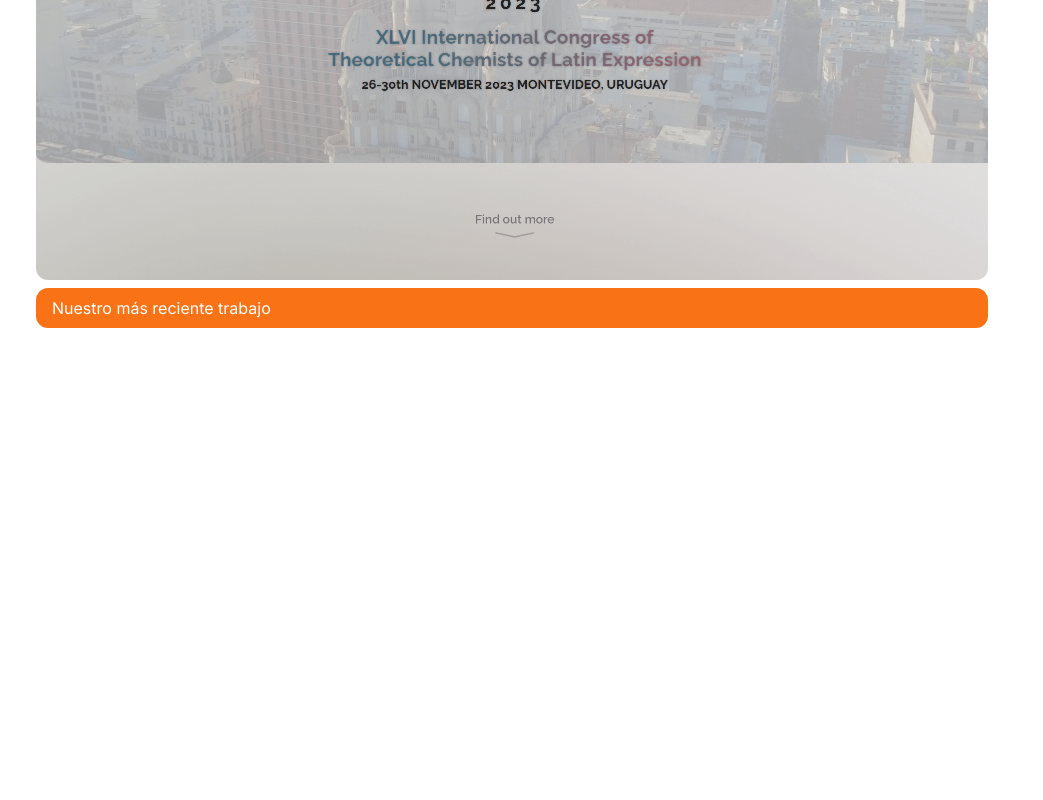
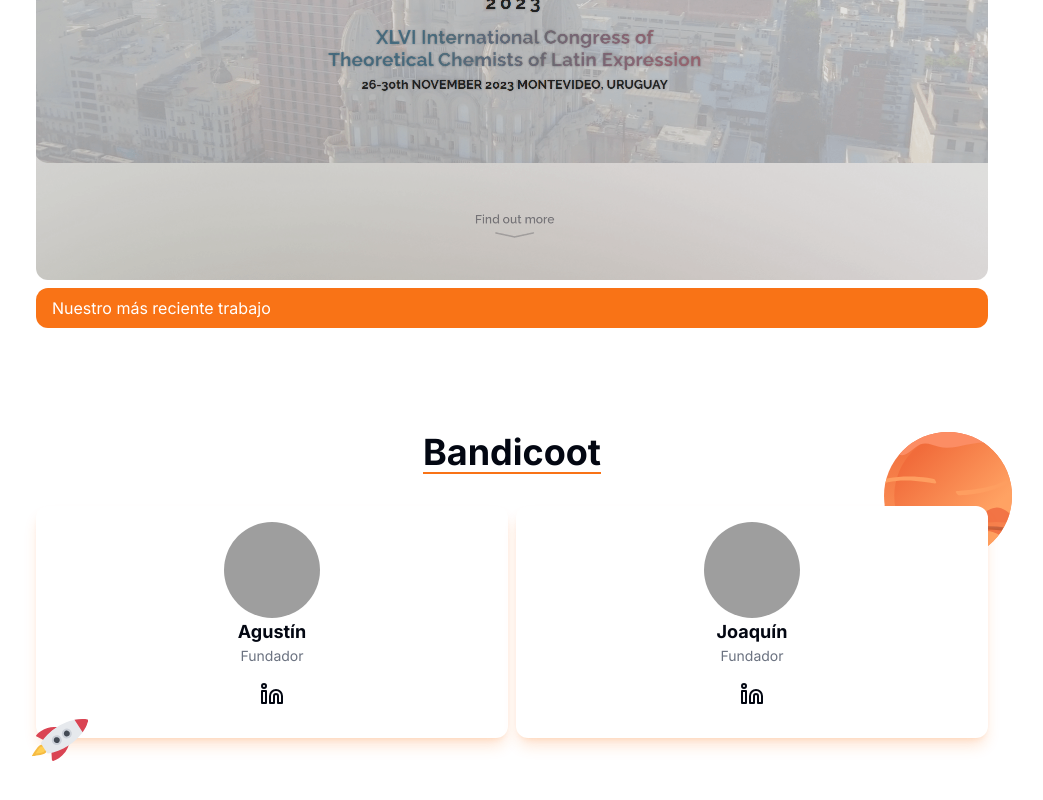
Before and after one commit to joaquinjoaco/bandicoot-2024, a Next.js app: page / in a window 1280 px wide. Shown: the part 724-1524 px from the top of the page, without its empty margins (128-1171 px from the left). Before the commit the page ends 1252 px from the top, so only its background shows below. Built offline with nearby package versions, Linux system fonts and the light colour scheme; grey boxes are pictures that could not be loaded.

Commit message:
feat: collaborator card & svg fiddling around

```diff
--- a/app/page.tsx
+++ b/app/page.tsx
@@ -1,12 +1,14 @@
 import Link from "next/link";
+import { ArrowRight, LinkedinIcon } from "lucide-react";
 
 import { buttonVariants } from "@/components/ui/button";
 import ContactButton from "@/components/ui/contact-button";
 import Heading from "@/components/ui/heading";
 import { cn } from "@/lib/utils";
-import { ArrowRight, ArrowUp } from "lucide-react";
+import ProjectLink from "@/components/ui/project-link";
+import { Avatar, AvatarFallback, AvatarImage } from "@/components/ui/avatar";
+import Collaborator from "@/components/ui/collaborator";
 import Image from "next/image";
-import ProjectLink from "@/components/ui/project-link";
 
 export default function Home() {
   return (
@@ -33,8 +35,6 @@ export default function Home() {
         </div>
 
         {/* Most recent project */}
-
-        <div className="">
         <ProjectLink
           href="/"
           title="Nuestro más reciente trabajo"
@@ -43,7 +43,49 @@ export default function Home() {
           imageAlt="XLVI International Congress of Theoretical Chemists of Latin Expression"
         />
 
+        {/* Profiles */}
+        <div className="relative flex flex-col items-center gap-y-8">
+          <Image
+            src={'/planet.svg'}
+            alt="bandicoot planet"
+            width={100}
+            height={100}
+            className="absolute -right-2 top-4 -z-10 w-24 lg:w-32 lg:-right-6 lg:top-0 "
+          />
+          <Image
+            src={'/rocket-svgrepo.svg'}
+            alt="rocket-svgrepo"
+            width={100}
+            height={100}
+            className="absolute w-12 left-0 -bottom-6 rotate-12"
+          />
+          <h1 className="font-bold text-4xl border-b-2 border-orange-500">
+            Bandicoot
+          </h1>
+          <div className="flex gap-x-2 w-full">
+            <Collaborator
+              name="Agustín"
+              role="Fundador"
+              avatarUrl="https://media.licdn.com/dms/image/D4D35AQFIZ0_TKnX4xg/profile-framedphoto-shrink_800_800/0/1689806914785?e=1712440800&v=beta&t=Awdmsx288l8EkMEfnitT3VE2ywwCcgpSB2xagZfp5UQ"
+              avatarAlt="@agustin-lasalvia"
+              avatarFallback="AS"
+              linkedinUrl="https://www.linkedin.com/in/agustin-lasalvia/"
+            />
+            <Collaborator
+              name="Joaquín"
+              role="Fundador"
+              avatarUrl="https://media.licdn.com/dms/image/C4D03AQFDd2VKmtq0fw/profile-displayphoto-shrink_800_800/0/1625511672026?e=1717027200&v=beta&t=8V3K7NX-HRhjui9-vLBmDEziZdDH0WHtoFcCgGqGgkM"
+              avatarAlt="@joaquingomezleites"
+              avatarFallback="JG"
+              linkedinUrl="https://www.linkedin.com/in/joaquingomezleites/"
+            />
           </div>
+        </div>
+
+        <footer className="">
+
+        </footer>
+
       </div>
     </main>
   );
--- /dev/null
+++ b/components/ui/collaborator.tsx
@@ -0,0 +1,44 @@
+import { LinkedinIcon } from "lucide-react";
+import { Avatar, AvatarFallback, AvatarImage } from "./avatar";
+import Link from "next/link";
+import { cn } from "@/lib/utils";
+import { buttonVariants } from "./button";
+
+const Collaborator = ({
+    name,
+    role,
+    avatarUrl,
+    avatarAlt,
+    avatarFallback,
+    linkedinUrl,
+}: {
+    name: string;
+    role: string;
+    avatarUrl: string;
+    avatarAlt: string;
+    avatarFallback: React.ReactNode;
+    linkedinUrl: string;
+}) => {
+    return (
+        <div className="flex flex-col items-center py-4 px-4 bg-background shadow-lg shadow-orange-500/20 rounded-xl w-full">
+            <Avatar className="w-24 h-24">
+                <AvatarImage
+                    src={avatarUrl}
+                    alt={avatarAlt}
+                />
+                <AvatarFallback>{avatarFallback}</AvatarFallback>
+            </Avatar>
+            <p className="text-lg font-bold">{name}</p>
+            <p className="text-sm text-muted-foreground">{role}</p>
+            <Link
+                href={linkedinUrl}
+                className={cn((buttonVariants({ variant: 'ghost', size: 'icon' })), "my-2")}
+                target="_blank"
+            >
+                <LinkedinIcon className="h-6 w-6" />
+            </Link>
+        </div>
+    );
+}
+
+export default Collaborator;
--- a/tailwind.config.ts
+++ b/tailwind.config.ts
@@ -7,7 +7,7 @@ const config = {
     './components/**/*.{ts,tsx}',
     './app/**/*.{ts,tsx}',
     './src/**/*.{ts,tsx}',
-	],
+  ],
   prefix: "",
   theme: {
     container: {
```
Also changed, not shown: public/rocket-svgrepo.svg (added). Lines whose indentation alone changed are shown as unchanged.
